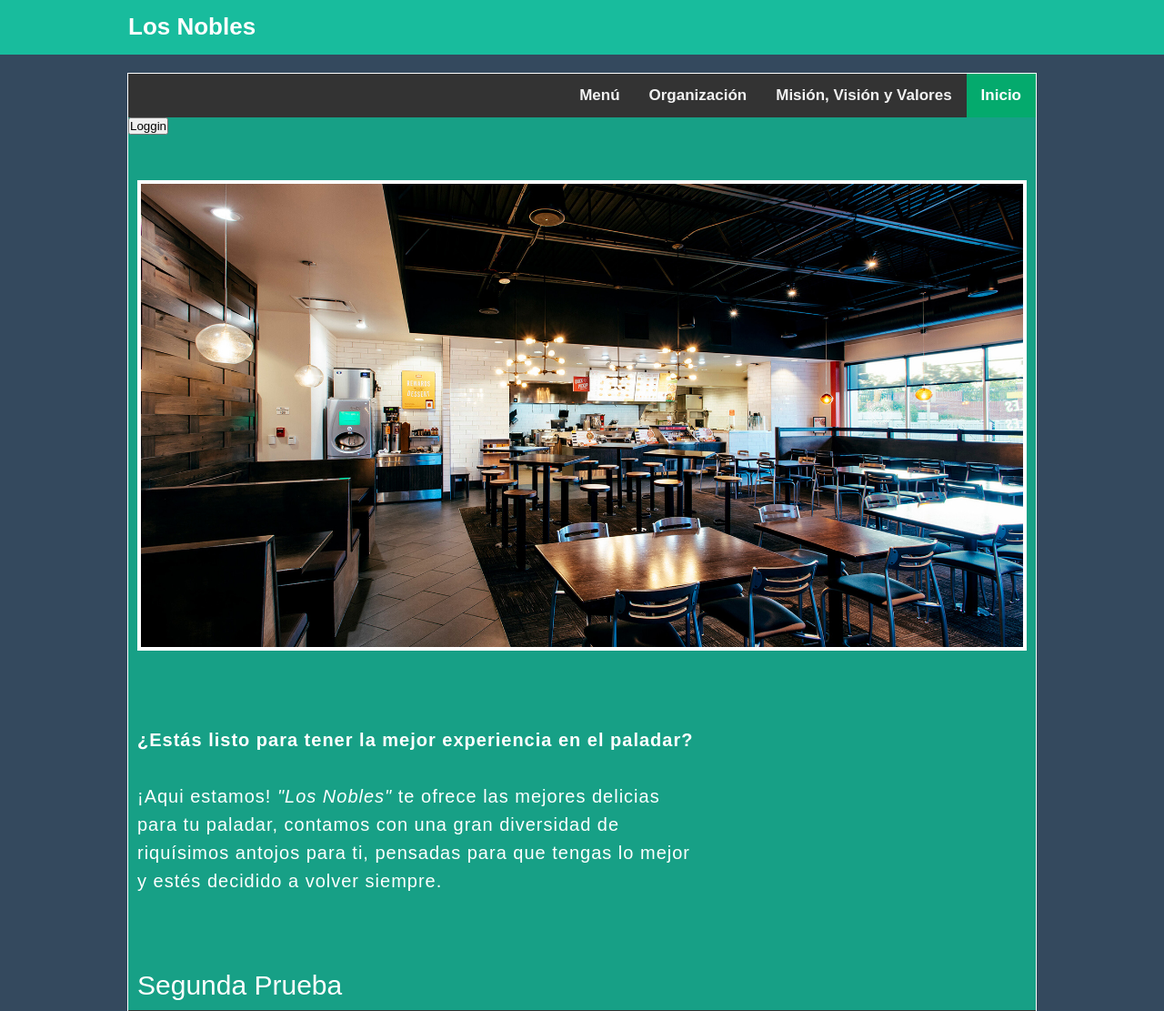
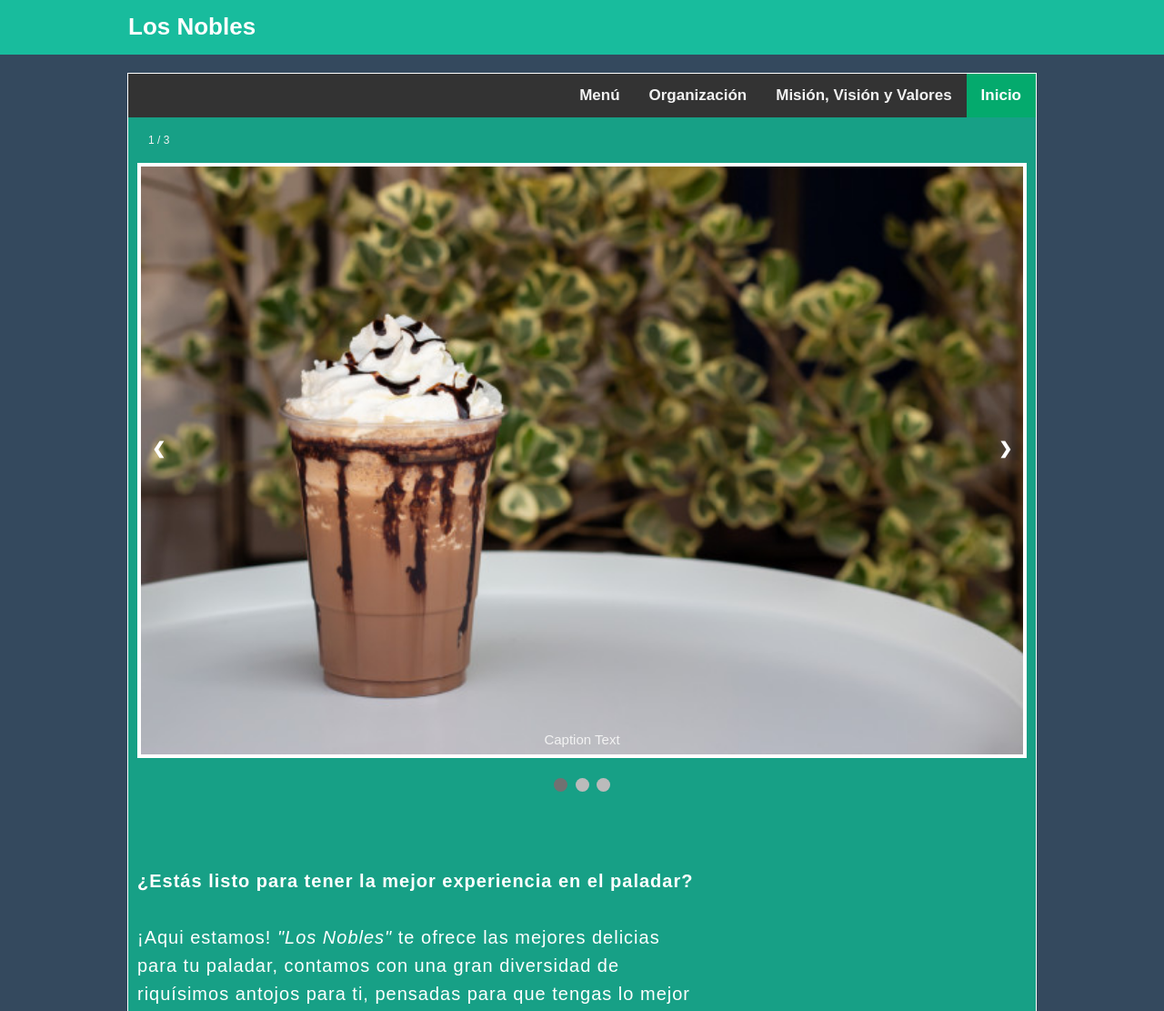
Before and after one commit to MarcoWan213/SitioWeb, a PHP site: page / in a window 1280 px wide. Shown: the top 1111 px of the page at 91% size. Run offline with PHP 8.4, Linux system fonts and the light colour scheme.

Commit message:
Carrusel

```diff
--- /dev/null
+++ b/carrusel_img.js
@@ -0,0 +1,28 @@
+var slideIndex = 1;
+showSlides(slideIndex);
+
+// Next/previous controls
+function plusSlides(n) {
+  showSlides(slideIndex += n);
+}
+
+// Thumbnail image controls
+function currentSlide(n) {
+  showSlides(slideIndex = n);
+}
+
+function showSlides(n) {
+  var i;
+  var slides = document.getElementsByClassName("mySlides");
+  var dots = document.getElementsByClassName("dot");
+  if (n > slides.length) {slideIndex = 1}
+  if (n < 1) {slideIndex = slides.length}
+  for (i = 0; i < slides.length; i++) {
+      slides[i].style.display = "none";
+  }
+  for (i = 0; i < dots.length; i++) {
+      dots[i].className = dots[i].className.replace(" active", "");
+  }
+  slides[slideIndex-1].style.display = "block";
+  dots[slideIndex-1].className += " active";
+}
--- a/hojaestilos.css
+++ b/hojaestilos.css
@@ -273,3 +273,103 @@ footer{
     line-height: 30%;
     padding: 2%;
 }
+
+.imgTitle{
+    width: 50px; height: 50px;
+}
+
+/* CssSlider */
+* {box-sizing:border-box}
+
+/* Slideshow container */
+.slideshow-container {
+  max-width: 1000px;
+  position: relative;
+  margin: auto;
+}
+
+/* Hide the images by default */
+.mySlides {
+  display: none;
+}
+
+/* Next & previous buttons */
+.prev, .next {
+  cursor: pointer;
+  position: absolute;
+  top: 50%;
+  width: auto;
+  margin-top: -22px;
+  padding: 16px;
+  color: white;
+  font-weight: bold;
+  font-size: 18px;
+  transition: 0.6s ease;
+  border-radius: 0 3px 3px 0;
+  user-select: none;
+}
+
+/* Position the "next button" to the right */
+.next {
+  right: 0;
+  border-radius: 3px 0 0 3px;
+}
+
+/* On hover, add a black background color with a little bit see-through */
+.prev:hover, .next:hover {
+  background-color: rgba(0,0,0,0.8);
+}
+
+/* Caption text */
+.text {
+  color: #f2f2f2;
+  font-size: 15px;
+  padding: 8px 12px;
+  position: absolute;
+  bottom: 8px;
+  width: 100%;
+  text-align: center;
+}
+
+/* Number text (1/3 etc) */
+.numbertext {
+  color: #f2f2f2;
+  font-size: 12px;
+  padding: 8px 12px;
+  position: absolute;
+  top: 0;
+}
+
+/* The dots/bullets/indicators */
+.dot {
+  cursor: pointer;
+  height: 15px;
+  width: 15px;
+  margin: 0 2px;
+  background-color: #bbb;
+  border-radius: 50%;
+  display: inline-block;
+  transition: background-color 0.6s ease;
+}
+
+.active, .dot:hover {
+  background-color: #717171;
+}
+
+/* Fading animation */
+.fade {
+  -webkit-animation-name: fade;
+  -webkit-animation-duration: 1.5s;
+  animation-name: fade;
+  animation-duration: 1.5s;
+}
+
+@-webkit-keyframes fade {
+  from {opacity: .4}
+  to {opacity: 1}
+}
+
+@keyframes fade {
+  from {opacity: .4}
+  to {opacity: 1}
+}
--- a/index.html
+++ b/index.html
@@ -1,20 +1,16 @@
 <!DOCTYPE html>
 <html lang="en">
+
 <head>
     <meta charset="UTF-8">
     <meta http-equiv="X-UA-Compatible" content="IE=edge">
     <meta name="viewport" content="width=device-width, initial-scale=1.0">
     <title>LOS NOBLES</title>
-    <link rel="stylesheet" href="estilos.css">
-    <!--link rel="stylesheet" href="styles.css"Inecesario-->
+    <link rel="stylesheet" href="hojaestilos.css">
+    <link rel="icon" href="img\favicon.ico" />
+</head>
 
-    <link rel="stylesheet" href="hojaestilos.css">
-    <link rel="icon" href="img\favicon.ico"/>
-    <link rel="stylesheet" href="fontello-ad2a8d09/css/">
-
-</head>
 <body>
-
     <main>
 
         <div class="content-all">
@@ -26,10 +22,48 @@
                 <a href="pag1.html">Menú</a>
             </div>
             <input type="checkbox" id="check">
+
             <h2 id="title">Los Nobles</h2>
-        <button>Loggin</button>
             <article>
-            <img src="img\piezaPricipalExample.png" >
+
+                <!--Inicia Carrusel-->
+                <!-- Slideshow container -->
+                <div class="slideshow-container">
+
+                    <!-- Full-width images with number and caption text -->
+                    <div class="mySlides fade">
+                        <div class="numbertext">1 / 3</div>
+                        <img src="img\frape.jpg" style="width:100%">
+                        <div class="text">Caption Text</div>
+                    </div>
+
+                    <div class="mySlides fade">
+                        <div class="numbertext">2 / 3</div>
+                        <img src="img\frape.jpg" style="width:100%">
+                        <div class="text">Caption Two</div>
+                    </div>
+
+                    <div class="mySlides fade">
+                        <div class="numbertext">3 / 3</div>
+                        <img src="img\frape.jpg" style="width:100%">
+                        <div class="text">Caption Three</div>
+                    </div>
+
+                    <!-- Next and previous buttons -->
+                    <a class="prev" onclick="plusSlides(-1)">&#10094;</a>
+                    <a class="next" onclick="plusSlides(1)">&#10095;</a>
+                </div>
+                <br>
+
+                <!-- The dots/circles -->
+                <div style="text-align:center">
+                    <span class="dot" onclick="currentSlide(1)"></span>
+                    <span class="dot" onclick="currentSlide(2)"></span>
+                    <span class="dot" onclick="currentSlide(3)"></span>
+                </div>
+
+                <!--Termina Carrusel-->
+
                 <p class="parrafo1">
                     <strong>¿Estás listo para tener la mejor experiencia en el paladar?</strong><br><br>
                     ¡Aqui estamos! <em>"Los Nobles"</em> te ofrece las mejores delicias<br>
@@ -39,12 +73,12 @@
                     <br>
                     <br>
                 </p>
-            <h1>Segunda Prueba</h1>
             </article>
             <footer>
                 <div class="banner.wrapper">
                     <div class="icon-text-icon">
-                    <iframe src="https://www.google.com/maps/embed?pb=!1m14!1m12!1m3!1d3732.381617901421!2d-88.21800989629396!3d20.694722522195686!2m3!1f0!2f0!3f0!3m2!1i1024!2i768!4f13.1!5e0!3m2!1sen!2smx!4v1619796422926!5m2!1sen!2smx"
+                        <iframe
+                            src="https://www.google.com/maps/embed?pb=!1m14!1m12!1m3!1d3732.381617901421!2d-88.21800989629396!3d20.694722522195686!2m3!1f0!2f0!3f0!3m2!1i1024!2i768!4f13.1!5e0!3m2!1sen!2smx!4v1619796422926!5m2!1sen!2smx"
                             width="400" height="300" style="border:50;" allowfullscreen="" loading="lazy"></iframe>
                     </div>
                     <div class="icon-text-text">
@@ -55,7 +89,8 @@
                                 </a>
                             </li>
                             <li>
-                            <a href="https://www.facebook.com/Frapp%C3%A9s-Los-Nobles-101416691697208" id="facebook" target="_blank">
+                                <a href="https://www.facebook.com/Frapp%C3%A9s-Los-Nobles-101416691697208" id="facebook"
+                                    target="_blank">
                                     <img src="img\iconofacebooknegro.png" alt="facebook" />
                                 </a>
                             </li>
@@ -66,10 +101,12 @@
 
             <footer class="second-footer">
                 <p>
-                &copy; <a href="https://github.com/Oscar-Aguilar-Camara" target="_blank">Oscar David Aguilar Camara</a>
+                    &copy; <a href="https://github.com/Oscar-Aguilar-Camara" target="_blank">Oscar David Aguilar
+                        Camara</a>
                 </p>
                 <p>
-                &copy; <a href="https://github.com/AlondraCarrillo" target="_blank">Alondra Jacquelin Carrillo Espadas</a>
+                    &copy; <a href="https://github.com/AlondraCarrillo" target="_blank">Alondra Jacquelin Carrillo
+                        Espadas</a>
                 </p>
                 <p>
                     &copy; <a href="https://github.com/MarcoWan213" target="_blank">Marco Mauricio Wan Martinez</a>
@@ -78,6 +115,8 @@
     </main>
     </div>
 
-<script src="script.js"></script>
+    <script src="carrusel_img.js"></script>
+
 </body>
+
 </html>
```
Lines whose indentation alone changed are shown as unchanged.
